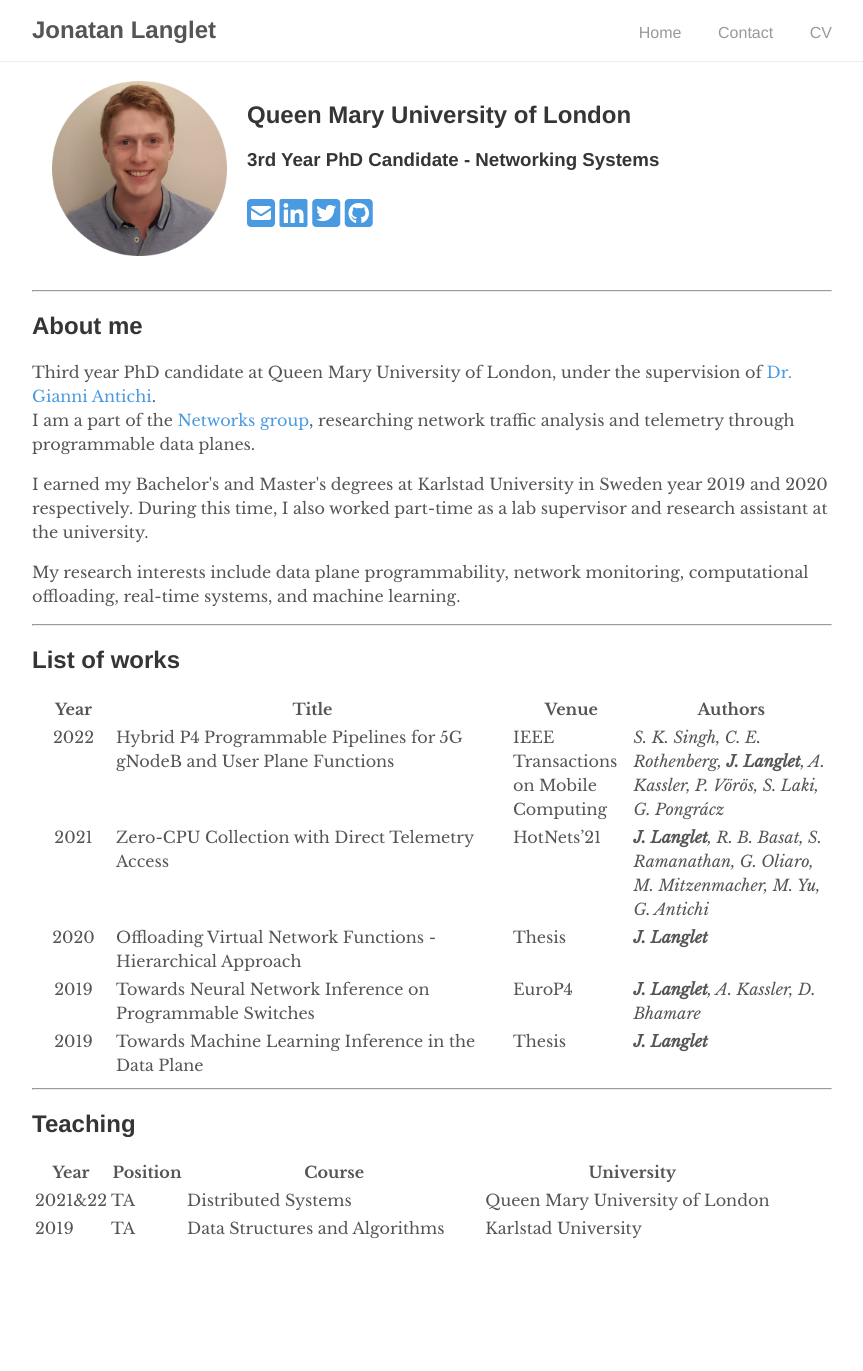
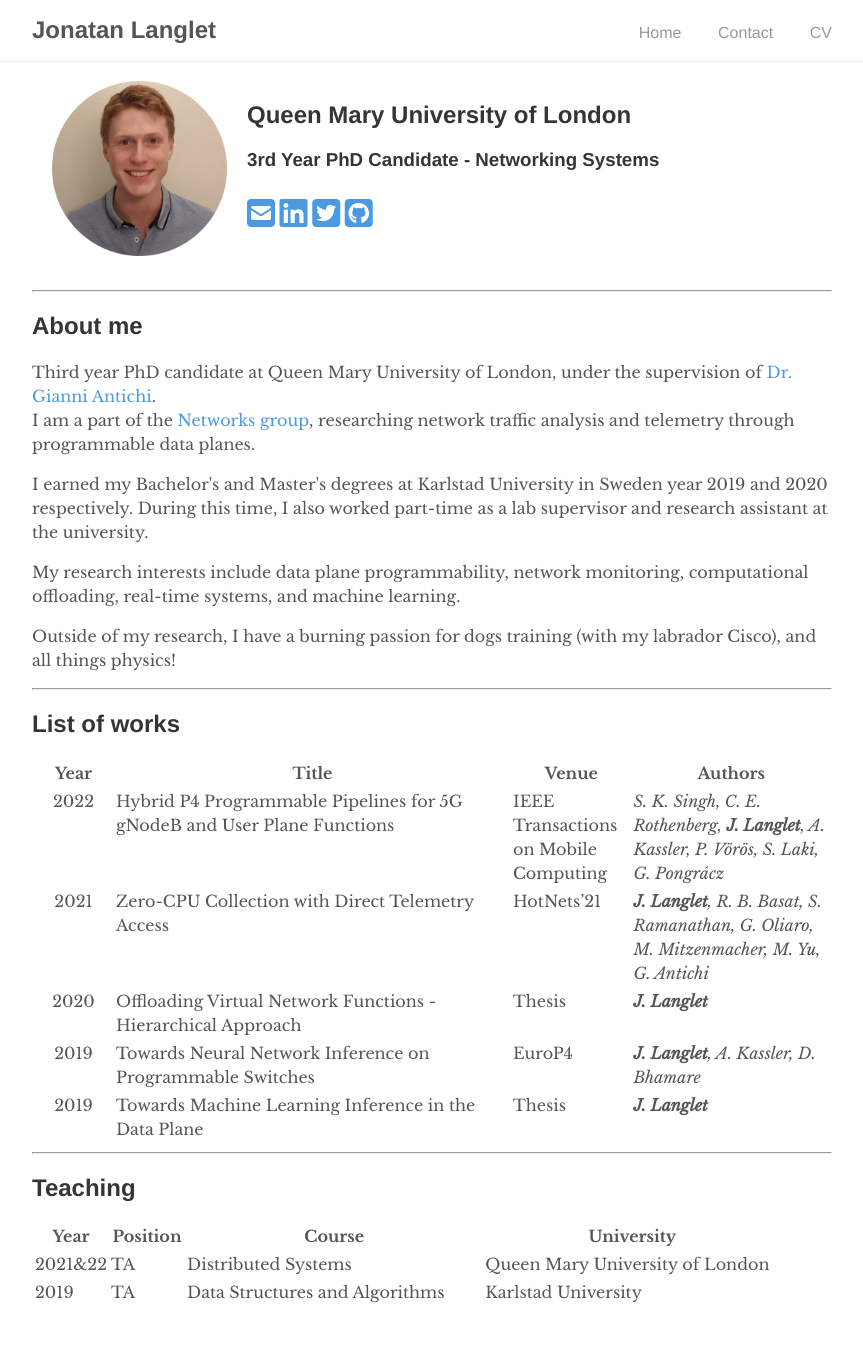
Before and after one commit to jonlanglet/jonlanglet.github.io, a Jekyll site: the page built from index.md, in a window 1280 px wide. Shown: the whole page, without its empty margins (208-1071 px from the left). Built offline with Jekyll 4.4.1, drawn with Linux system fonts in a browser that asks for light colours; nearby versions of some CDN libraries; a style sheet for code colours, icons or effects is not loaded; before the commit the page ends 1307 px from its top, so only the background shows below that.

Commit message:
Minor about update

```diff
--- a/_includes/about.html
+++ b/_includes/about.html
@@ -11,3 +11,6 @@ During this time, I also worked part-time as a lab supervisor and research assis
 <p>
 My research interests include data plane programmability, network monitoring, computational offloading, real-time systems, and machine learning.
 </p>
+<p>
+Outside of my research, I have a burning passion for dogs training (with my labrador Cisco), and all things physics!
+</p>
```
